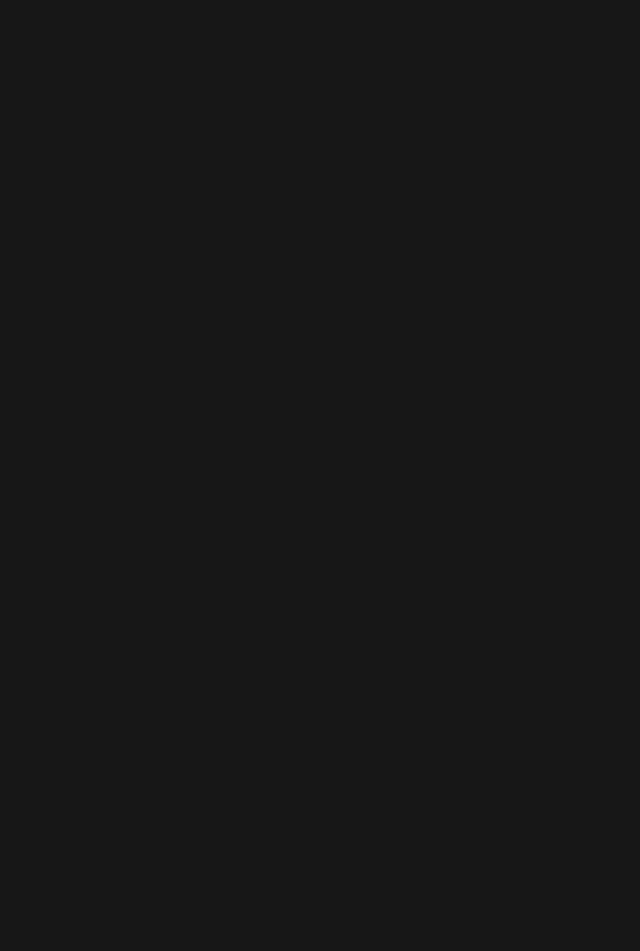
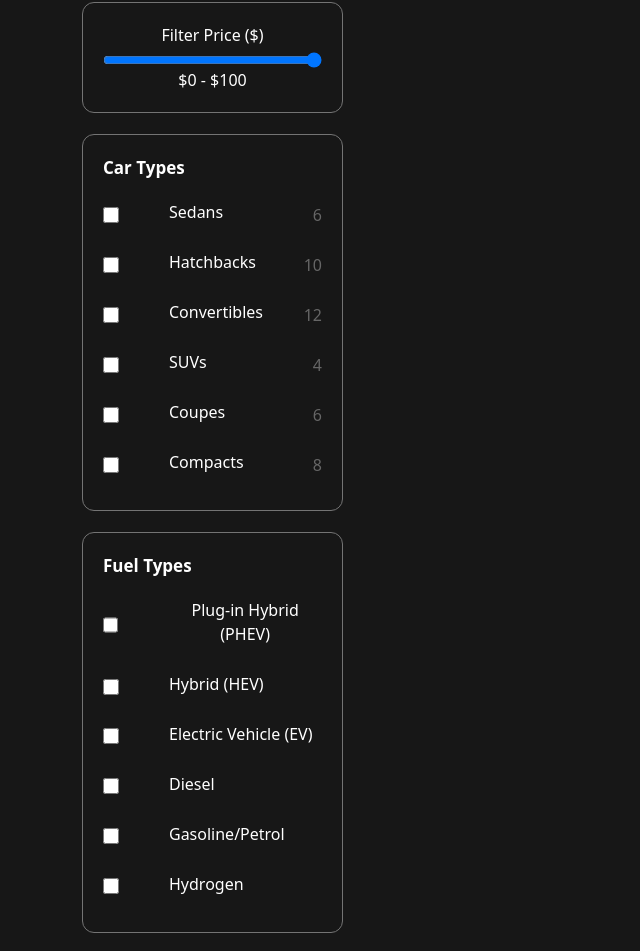
Before and after one commit to AmberSultan/GoDrive, a React (Create React App) app: page /book-a-car in a window 1280 px wide. Shown: the part 917-1868 px from the top of the page, without its empty margins (0-640 px from the left). Before the commit the page ends 800 px from the top, so only its background shows below. Built offline with nearby package versions, Linux system fonts and the light colour scheme.

Commit message:
booking left side updated
booking left side updated

```diff
--- /dev/null
+++ b/src/components/CarList.css
@@ -0,0 +1,60 @@
+.left{
+    margin-top: 10% !important;
+}
+
+.filter-item{
+    border: 1px solid rgb(116, 116, 116);
+    padding: 20px;
+    border-radius: 12px;
+    margin-bottom: 8%;
+}
+
+.filhead{
+    font-weight: 600;
+    text-align: left;
+    margin-bottom: 9% !important;
+    font-size: 17px;
+}
+
+/* CarTypesList.css */
+.car-types-container {
+    font-family: Arial, sans-serif;
+    max-width: 300px;
+    margin: 20px;
+  }
+
+  .car-types-list {
+    display: flex;
+    flex-direction: column;
+    gap: 10px;
+  }
+
+  .car-type-item {
+    display: flex;
+    justify-content: space-between;
+    align-items: center;
+    margin-bottom: 5%;
+    /* padding: 8px 0; */
+  }
+
+  .car-type-checkbox {
+    display: flex;
+    align-items: center;
+    gap: 50px;
+  }
+
+  .car-type-checkbox input[type="checkbox"] {
+    width: 16px;
+    height: 16px;
+    cursor: pointer;
+    background-color: transparent !important;
+  }
+
+  .car-type-checkbox label {
+    cursor: pointer;
+    font-weight: 500;
+  }
+
+  .car-type-count {
+    color: #666;
+  }
--- /dev/null
+++ b/src/components/CarList.js
@@ -0,0 +1,190 @@
+import React, { useEffect, useState } from "react";
+
+import './CarList.css'
+
+function CarList() {
+  const [filterPrice, setFilterPrice] = useState({ min: 0, max: 100 });
+  const [carType, setCarType] = useState("SUVs");
+  const [selectedTypes, setSelectedTypes] = useState([]);
+  const [selectedFuels, setSelectedFuels] = useState([]);
+  const [isCarTypeOpen, setIsCarTypeOpen] = useState(false); // Added state for dropdown
+
+  const cars = [
+    {
+      name: "Audi Q5 2.0T Premium Plus",
+      location: "New South Wales, Australia",
+      mileage: "25,100 miles",
+      transmission: "Automatic",
+      fuel: "Diesel",
+      seats: 7,
+      price: 99.32,
+      image: "/audi-q5.jpg",
+      reviews: 4.96,
+      type: "SUVs",
+    },
+    {
+      name: "Buick Enclave Avenir",
+      location: "New South Wales, Australia",
+      mileage: "25,100 miles",
+      transmission: "Automatic",
+      fuel: "Diesel",
+      seats: 7,
+      price: 99.32,
+      image: "/buick-enclave.jpg",
+      reviews: 4.96,
+      type: "SUVs",
+    },
+    {
+      name: "Cadillac XT6 Premium Luxury",
+      location: "New South Wales, Australia",
+      mileage: "25,100 miles",
+      transmission: "Automatic",
+      fuel: "Diesel",
+      seats: 7,
+      price: 99.32,
+      image: "/cadillac-xt6.jpg",
+      reviews: 4.96,
+      type: "SUVs",
+    },
+    {
+      name: "Chevrolet Bolt EV Premier",
+      location: "New South Wales, Australia",
+      mileage: "25,100 miles",
+      transmission: "Automatic",
+      fuel: "Electric",
+      seats: 5,
+      price: 89.99,
+      image: "/chevrolet-bolt.jpg",
+      reviews: 4.96,
+      type: "Sedans",
+    },
+    {
+      name: "Chevrolet Silverado",
+      location: "New South Wales, Australia",
+      mileage: "25,100 miles",
+      transmission: "Automatic",
+      fuel: "Diesel",
+      seats: 5,
+      price: 89.99,
+      image: "/chevrolet-silverado.jpg",
+      reviews: 4.96,
+      type: "SUVs",
+    },
+    {
+      name: "Ford Mustang GT Premium",
+      location: "New South Wales, Australia",
+      mileage: "25,100 miles",
+      transmission: "Automatic",
+      fuel: "Gasoline",
+      seats: 4,
+      price: 89.99,
+      image: "/ford-mustang.jpg",
+      reviews: 4.96,
+      type: "Convertibles",
+    },
+  ];
+
+  const carTypes = [
+    { id: 1, name: 'Sedans', count: 6 },
+    { id: 2, name: 'Hatchbacks', count: 10 },
+    { id: 3, name: 'Convertibles', count: 12 },
+    { id: 4, name: 'SUVs', count: 4 },
+    { id: 5, name: 'Coupes', count: 6 },
+    { id: 6, name: 'Compacts', count: 8 }
+  ];
+
+  const fuelTypes = [
+    { id: 1, name: 'Plug-in Hybrid (PHEV)' },
+    { id: 2, name: 'Hybrid (HEV)' },
+    { id: 3, name: 'Electric Vehicle (EV)' },
+    { id: 4, name: 'Diesel' },
+    { id: 5, name: 'Gasoline/Petrol' },
+    { id: 6, name: 'Hydrogen' }
+  ];
+
+  const handleCheckboxChange = (typeId) => {
+    setSelectedTypes(prev =>
+      prev.includes(typeId)
+        ? prev.filter(id => id !== typeId)
+        : [...prev, typeId]
+    );
+  };
+
+  const handleFuelToggle = (fuelId) => {
+    setSelectedFuels(prev =>
+      prev.includes(fuelId)
+        ? prev.filter(id => id !== fuelId)
+        : [...prev, fuelId]
+    );
+  };
+
+  const filteredCars = cars.filter(
+    (car) =>
+      car.price >= filterPrice.min &&
+      car.price <= filterPrice.max &&
+      (carType === "All" || car.type === carType)
+  );
+
+  return (
+    <div className="container">
+      <div className="row">
+        <div className="col-md-3 left">
+        <div className="filter-item">
+            <label>Filter Price ($)</label>
+            <input
+              type="range"
+              min="0"
+              max="100"
+              value={filterPrice.max}
+              onChange={(e) => setFilterPrice({ min: 0, max: e.target.value })}
+            />
+            <span>${filterPrice.min} - ${filterPrice.max}</span>
+          </div>
+
+          <div className="filter-item">
+            <label className="filhead">Car Types</label>
+            <div className="car-types-list">
+        {carTypes.map((type) => (
+          <div key={type.id} className="car-type-item">
+            <div className="car-type-checkbox">
+              <input
+                type="checkbox"
+                id={`type-${type.id}`}
+                checked={selectedTypes.includes(type.id)}
+                onChange={() => handleCheckboxChange(type.id)}
+              />
+              <label htmlFor={`type-${type.id}`}>{type.name}</label>
+            </div>
+            <span className="car-type-count">{type.count}</span>
+          </div>
+        ))}
+      </div>
+          </div>
+
+
+          <div className="filter-item">
+            <label className="filhead">Fuel Types</label>
+            <div className="car-types-list">
+            {fuelTypes.map((fuel) => (
+          <div key={fuel.id} className="car-type-item">
+            <div className="car-type-checkbox">
+            <input
+              type="checkbox"
+              id={`fuel-${fuel.id}`}
+              checked={selectedFuels.includes(fuel.id)}
+              onChange={() => handleFuelToggle(fuel.id)}
+            />
+            <label htmlFor={`fuel-${fuel.id}`}>{fuel.name}</label>
+          </div>
+          </div>
+        ))}
+      </div>
+          </div>
+        </div>
+        <div className="col-md-9 right"></div>
+      </div>
+    </div>
+  );
+}
+
+export default CarList;
--- a/src/pages/Book.css
+++ b/src/pages/Book.css
@@ -34,3 +34,98 @@
     border: 1px solid rgb(44, 44, 44);
     /* z-index: 1 !important; */
   }
+
+
+  .car-list-container {
+    display: flex;
+    gap: 20px;
+    margin-top: 20px;
+  }
+
+  .sidebar {
+    flex: 1;
+    min-width: 250px;
+    background: #1a1a1a;
+    padding: 20px;
+    color: #fff;
+  }
+
+  .filter-section {
+    display: flex;
+    flex-direction: column;
+    gap: 15px;
+  }
+
+  .filter-item {
+    display: flex;
+    flex-direction: column;
+  }
+
+  .filter-item label {
+    margin-bottom: 5px;
+  }
+
+  .filter-item input[type="range"] {
+    width: 100%;
+  }
+
+  .filter-item select {
+    padding: 5px;
+  }
+
+  .clear-filters {
+    background-color: #FFD700;
+    color: white;
+    border: none;
+    padding: 5px 10px;
+    cursor: pointer;
+  }
+
+  .car-grid {
+    flex: 3;
+    display: grid;
+    grid-template-columns: repeat(auto-fill, minmax(250px, 1fr));
+    gap: 20px;
+  }
+
+  .car-card {
+    border: 1px solid #ddd;
+    padding: 10px;
+    text-align: center;
+    background: #1a1a1a;
+    color: #fff;
+  }
+
+  .car-image {
+    width: 100%;
+    height: auto;
+  }
+
+  .car-details h3 {
+    margin: 10px 0;
+    font-size: 1.2em;
+  }
+
+  .car-details p {
+    margin: 5px 0;
+    font-size: 0.9em;
+  }
+
+  .rating {
+    color: #FFD700;
+    margin: 5px 0;
+  }
+
+  .price {
+    font-size: 1.1em;
+    font-weight: bold;
+    margin: 10px 0;
+  }
+
+  .book-now {
+    background-color: #FFD700;
+    color: white;
+    border: none;
+    padding: 5px 10px;
+    cursor: pointer;
+  }
--- a/src/pages/Book.js
+++ b/src/pages/Book.js
@@ -6,7 +6,7 @@ import './Book.css'
 import { Link } from "react-router-dom";
 
 import Navbar from '../components/Navbar'
-
+import CarList from "../components/CarList";
 import Calendar from "react-calendar";
 import "react-calendar/dist/Calendar.css";
 
@@ -217,6 +217,16 @@ function Book() {
           </div>
         </div>
       </div>
+
+      <div className="container bookstart" data-aos="fade-up">
+      <h2 className="premium text-start" >Our Vehicle Fleet</h2>
+      <p className="unveil text-start">Turning dreams into reality with versatile vehicles.</p>
+      </div>
+
+      <hr/>
+
+<CarList/>
+
     </div>
   )
 }
```
